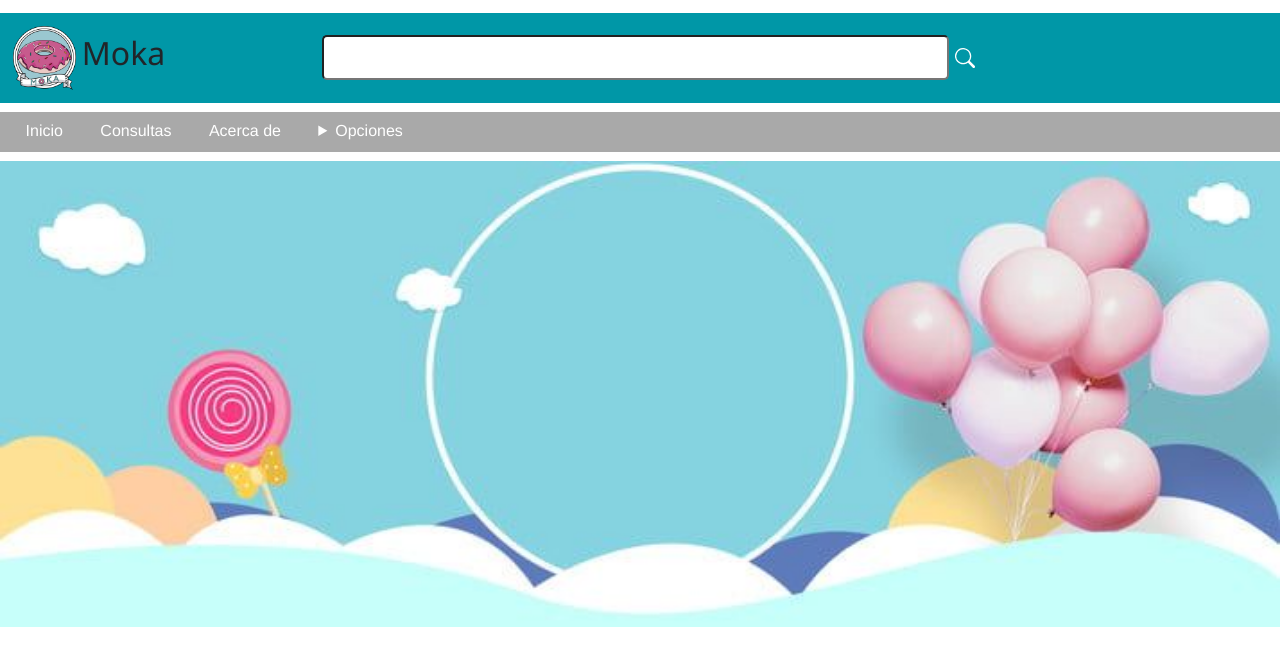
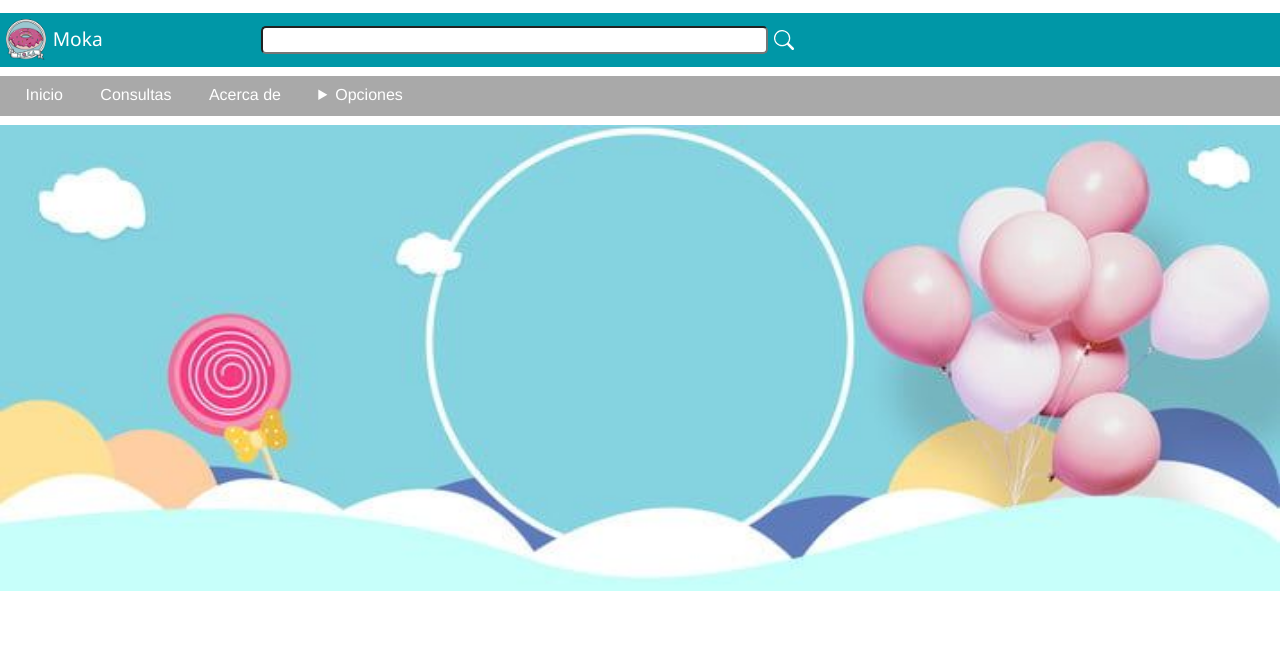
Before and after one commit to pedroacucalon/moka, a website: page index.html in a window 1280 px wide. Drawn offline with nearby package versions, Linux system fonts and the light colour scheme.

Commit message:
modifique la visualización en dispositivos moviles

```diff
--- a/index.html
+++ b/index.html
@@ -11,7 +11,7 @@
     <header>
         <div class="header-top">
             <img class="logo" src="./src/public/images/moka.png" alt="">
-            <h2>Moka</h2>
+            <div class="letra-logo">Moka</div>
             <input class="barra-busqueda" type="text">
             <svg xmlns="http://www.w3.org/2000/svg" width="20" height="20" fill="white" class="bi bi-search" viewBox="0 0 16 16">
                 <path d="M11.742 10.344a6.5 6.5 0 1 0-1.397 1.398h-.001q.044.06.098.115l3.85 3.85a1 1 0 0 0 1.415-1.414l-3.85-3.85a1 1 0 0 0-.115-.1zM12 6.5a5.5 5.5 0 1 1-11 0 5.5 5.5 0 0 1 11 0"/>
--- a/src/public/css/index.css
+++ b/src/public/css/index.css
@@ -7,8 +7,11 @@ header{
     gap: 9px;
 }
 .logo{
-    width: 5%;
+    display: flex;
     height: 3%;
+    width: 3%;
+    min-height: 40px;
+    min-width: 40px;
 }
 .portada{
     width: 100%;
@@ -16,10 +19,11 @@ header{
 .header-top{
     display: flex;
     gap: 0.5%;
+    height: 100%;
     padding-left: 1%;
     align-items: center;
     background-color: #0097A7;
-    padding: 1%;
+    padding: 0.5%;
 }
 .header-center{
     gap: 3%;
@@ -27,15 +31,15 @@ header{
     list-style-type: none;
     background-color: darkgray;
     height: 40px;
-    ;
     padding: 0.6%;
     padding-left: 2%;
     color: white;
     font-family: 'Franklin Gothic Medium', 'Arial Narrow', Arial, sans-serif;
 }
-h2{
+.letra-logo{
     color: white;
     font-family: 'Segoe UI', Tahoma, Geneva, Verdana, sans-serif;
+    font-size: 120%;
 }
 details {
     position: relative;
@@ -60,8 +64,10 @@ summary {
     color: #0097A7;
 }
 .barra-busqueda{
+    display: flex;
     border-radius: 5px;
-    width: 50%;
-    height: 45px;
+    width: 40%;
+    box-sizing: border-box;
+    height: 65%;
     margin-left: 12%;
 }
```
